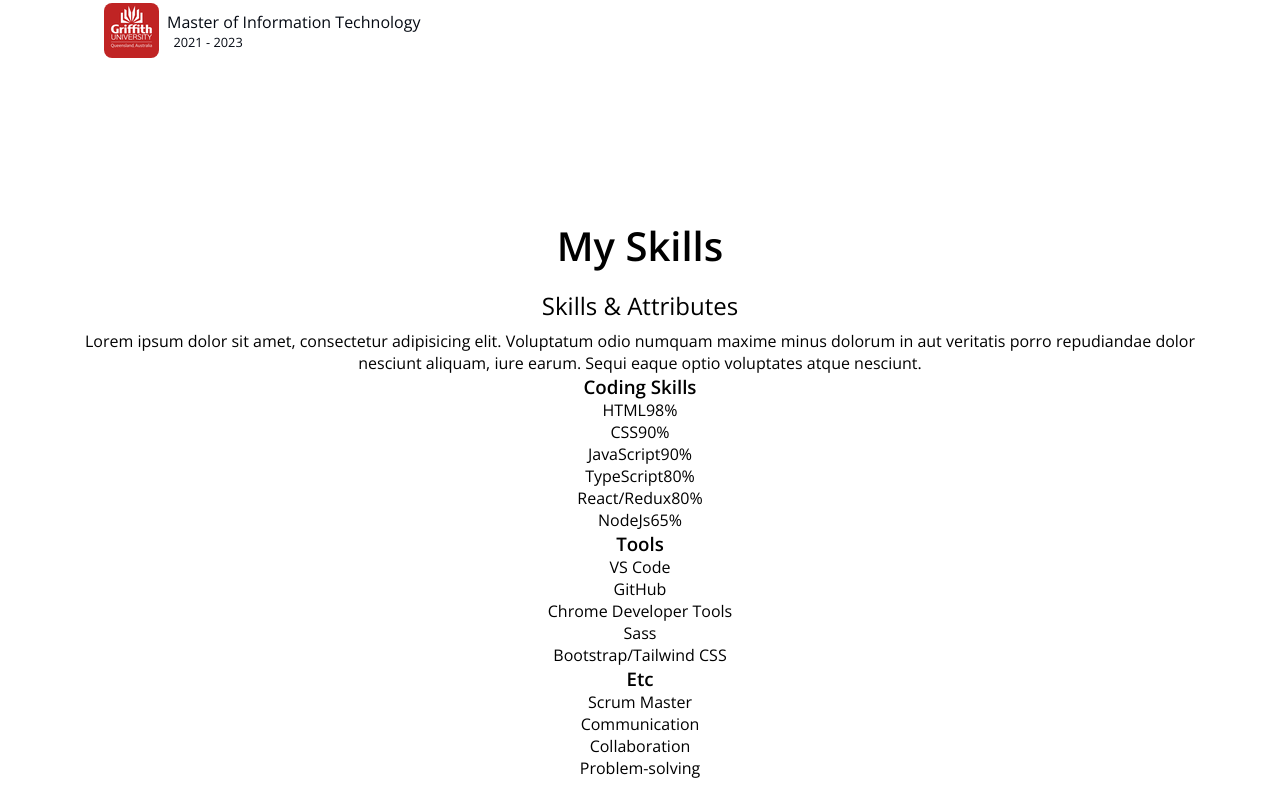
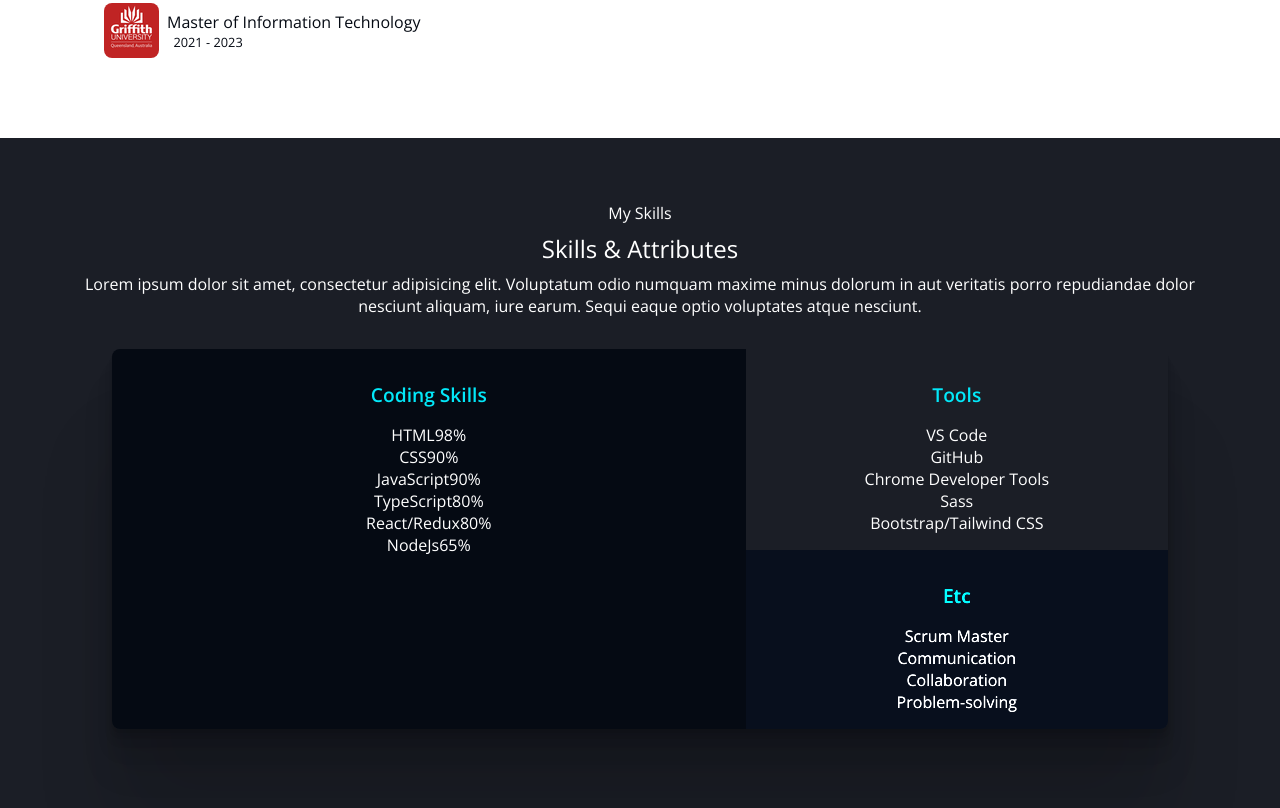
Before and after one commit to Yong4016/my_portfolio, a plain HTML site: page index.html in a window 1280 px wide. Shown: the part 1512-2320 px from the top of the page. Drawn offline with nearby package versions, Linux system fonts and the light colour scheme.

Commit message:
CSS-Skills

```diff
--- a/css/style.css
+++ b/css/style.css
@@ -242,3 +242,43 @@ button:focus {
   font-size: 0.8rem;
   text-indent: 0.4rem;
 }
+
+/* Skills */
+#skills {
+  background-color: var(--color-primary-variant);
+  color: var(--color-text);
+}
+
+.skills-container {
+  display: grid;
+  grid-template-columns: 6fr 4fr;
+  margin: 2rem 3rem;
+  border-radius: 0.5rem;
+  overflow: hidden;
+  box-shadow: 0 2.8px 2.2px rgba(0, 0, 0, 0.034),
+    0 6.7px 5.3px rgba(0, 0, 0, 0.048), 0 12.5px 10px rgba(0, 0, 0, 0.06),
+    0 22.3px 17.9px rgba(0, 0, 0, 0.072), 0 41.8px 33.4px rgba(0, 0, 0, 0.086),
+    0 100px 80px rgba(0, 0, 0, 0.12);
+}
+
+.skills__coding {
+  grid-row: span 2;
+  padding: 1rem;
+  background-color: var(--color-primary);
+}
+
+.skills__tools {
+  padding: 1rem;
+}
+
+.skills__etc {
+  padding: 1rem;
+  background-color: var(--color-primary);
+  filter: brightness(150%);
+}
+
+.skills__title {
+  color: var(--color-accent);
+  margin: 1rem 0;
+  font-size: 1.2rem;
+}
--- a/index.html
+++ b/index.html
@@ -187,7 +187,8 @@
         </ul>
         <ul class="jobs">
           <li class="job">
-            <img class="job__icon"
+            <img
+              class="job__icon"
               src="images/Cinefly.png"
               alt="internship"
             />
@@ -197,7 +198,8 @@
             </div>
           </li>
           <li class="job">
-            <img class="job__icon"
+            <img
+              class="job__icon"
               src="images/Griffith.png"
               alt="university"
             />
@@ -213,6 +215,7 @@
         id="skills"
         class="section"
       >
+        <div class="max-container"
           <h2 class="title">My Skills</h2>
           <p class="desc">Skills & Attributes</p>
           <p>
@@ -221,9 +224,9 @@
             dolor nesciunt aliquam, iure earum. Sequi eaque optio voluptates atque
             nesciunt.
           </p>
-        <div>
-          <section>
-            <h3>Coding Skills</h3>
+          <div class="skills-container">
+            <section class="skills__coding">
+              <h3 class="skills__title">Coding Skills</h3>
               <ul>
                 <li>
                   <div><span>HTML</span><span>98%</span></div>
@@ -251,8 +254,8 @@
                 </li>
               </ul>
             </section>
-          <section>
-            <h3>Tools</h3>
+            <section class="skills__tools">
+              <h3 class="skills__title">Tools</h3>
               <ul>
                 <li>VS Code</li>
                 <li>GitHub</li>
@@ -261,8 +264,8 @@
                 <li>Bootstrap/Tailwind CSS</li>
               </ul>
             </section>
-          <section>
-            <h3>Etc</h3>
+            <section class="skills__etc">
+              <h3 class="skills__title">Etc</h3>
               <ul>
                 <li>Scrum Master</li>
                 <li>Communication</li>
@@ -270,6 +273,7 @@
                 <li>Problem-solving</li>
               </ul>
             </section>
+          </div>
         </div>
       </section>
       <!-- Work -->
```
Lines whose indentation alone changed are shown as unchanged.
